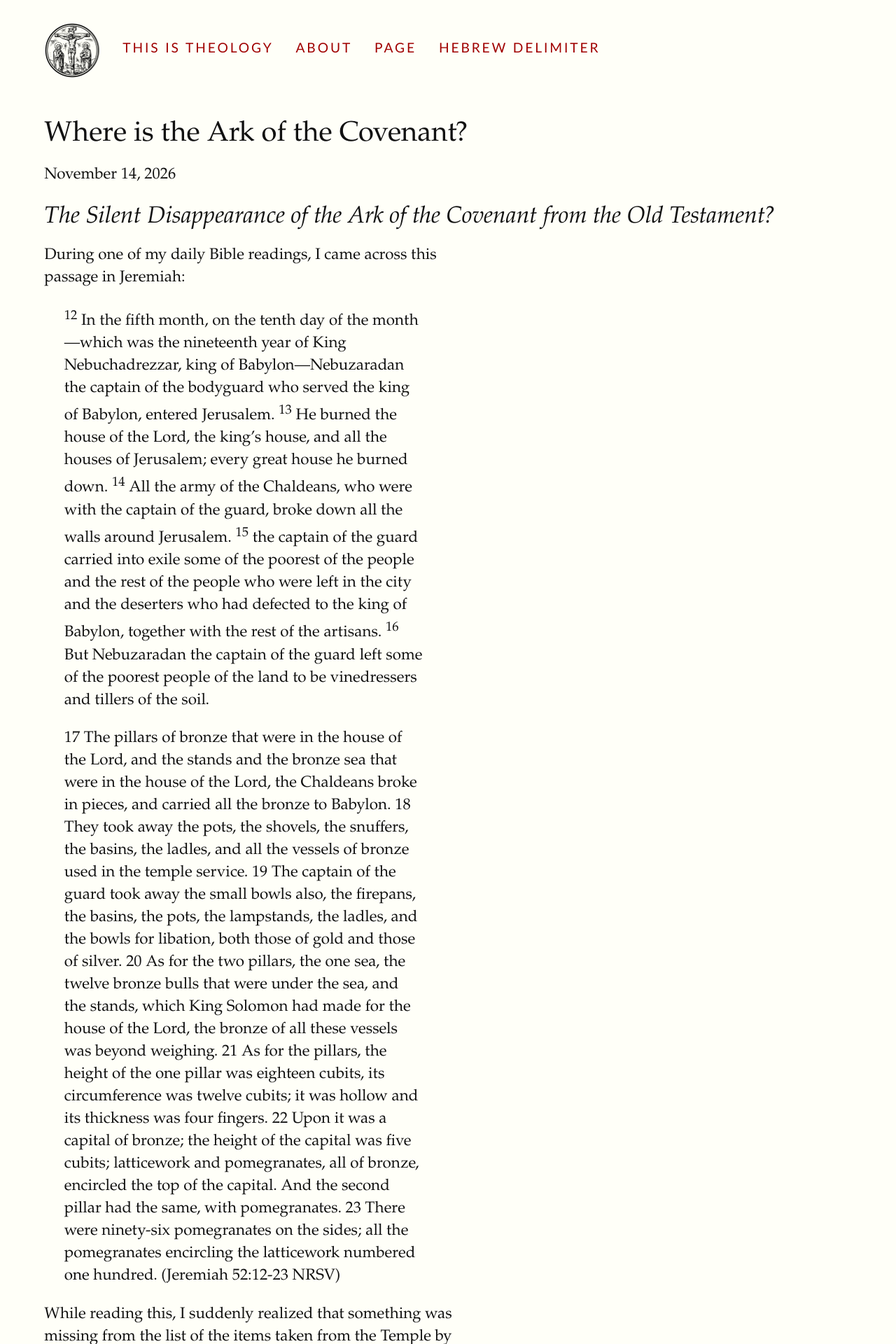
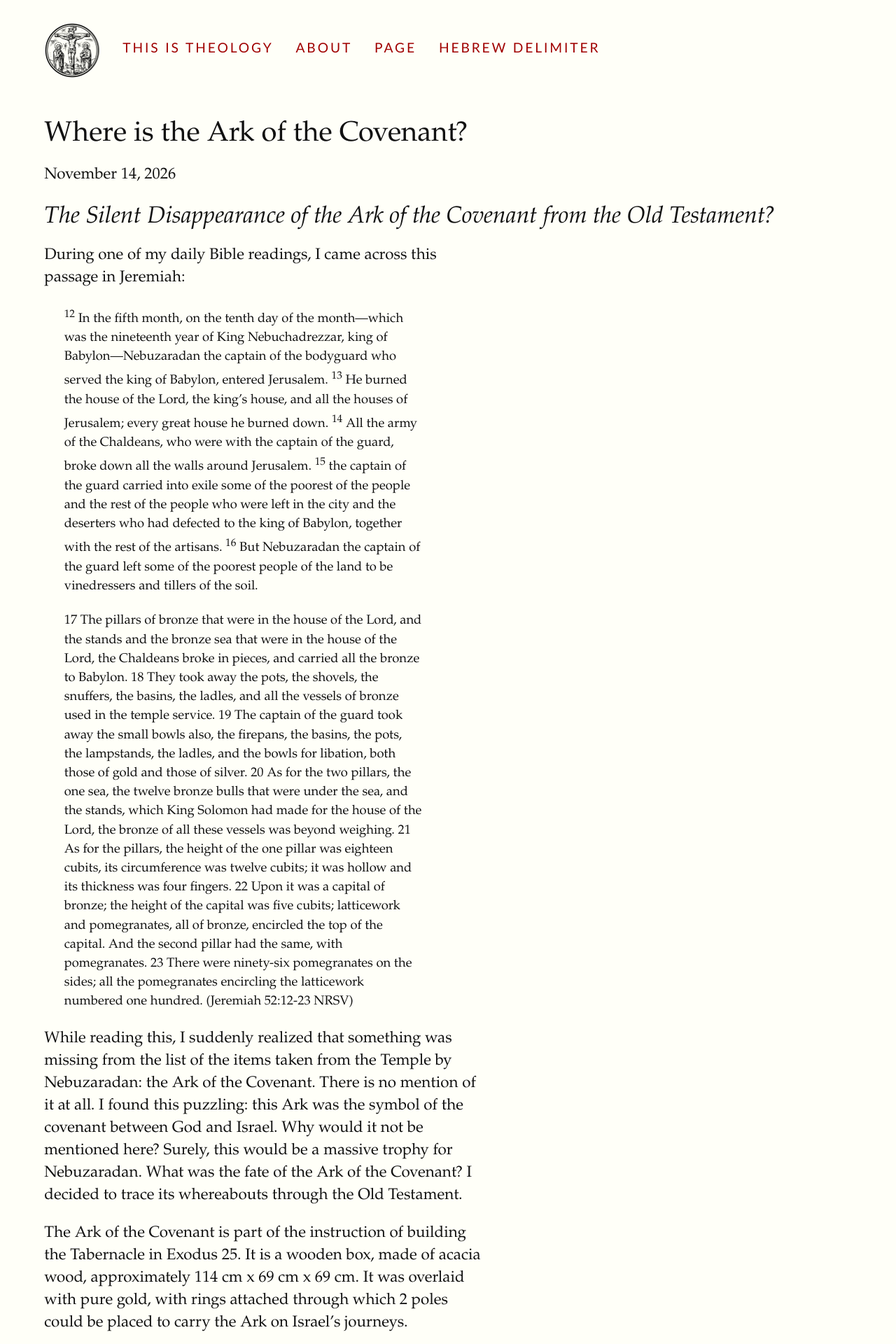
Before and after one commit to ThisIsTheology/thisistheology.github.io, a Jekyll site: the page built from _posts/2026-11-21-ark-of-the-covenant.md, in a window 1280 px wide. Shown: the top 1920 px of the page at 70% size. Built offline with Jekyll 4.4.1, drawn with Linux system fonts in a browser that asks for light colours; some web fonts are replaced.

Commit message:
Update tufte.scss

```diff
--- a/css/tufte.scss
+++ b/css/tufte.scss
@@ -156,6 +156,9 @@ div.epigraph > blockquote > footer > cite { font-style: italic; }
 blockquote p, blockquote footer{  width: 45%;
                                   padding-left: 2.5%;
                                   padding-right: 2.5%;}
+
+blockquote p { font-size: 1.15rem;
+               line-height: 1.7rem; }
 
 blockquote footer {  font-size: 1.1rem;
                 line-height: 1.78181818;
```
